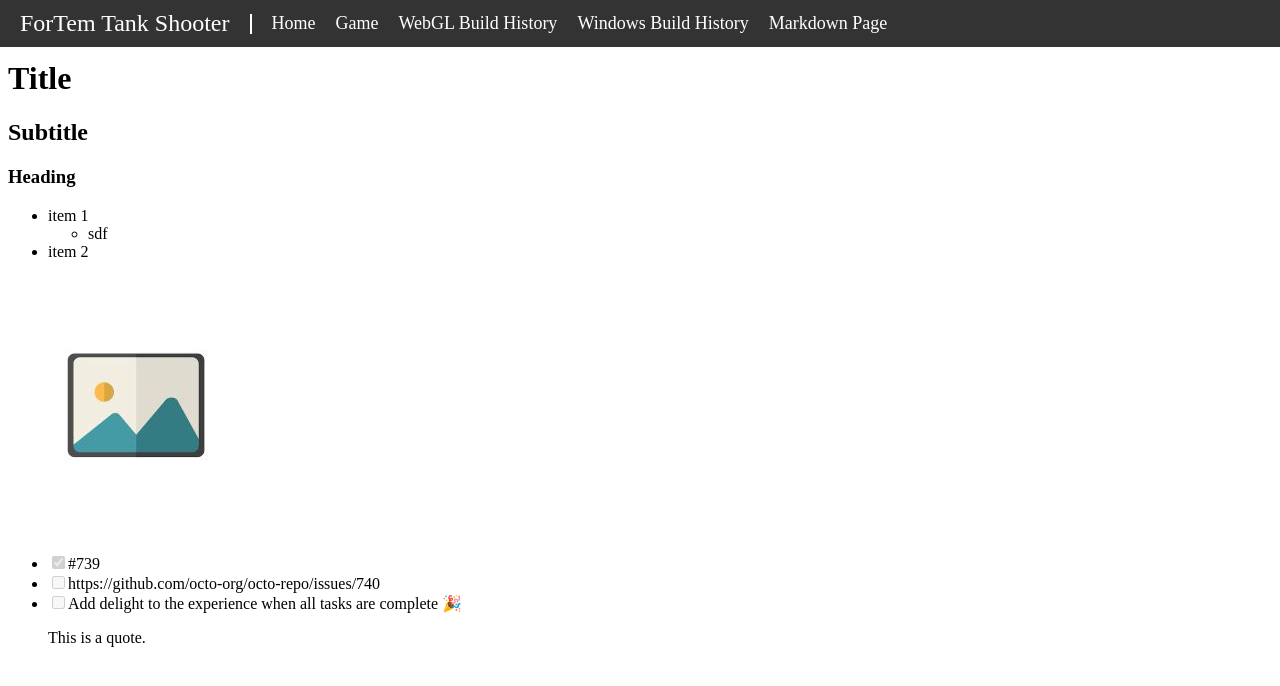
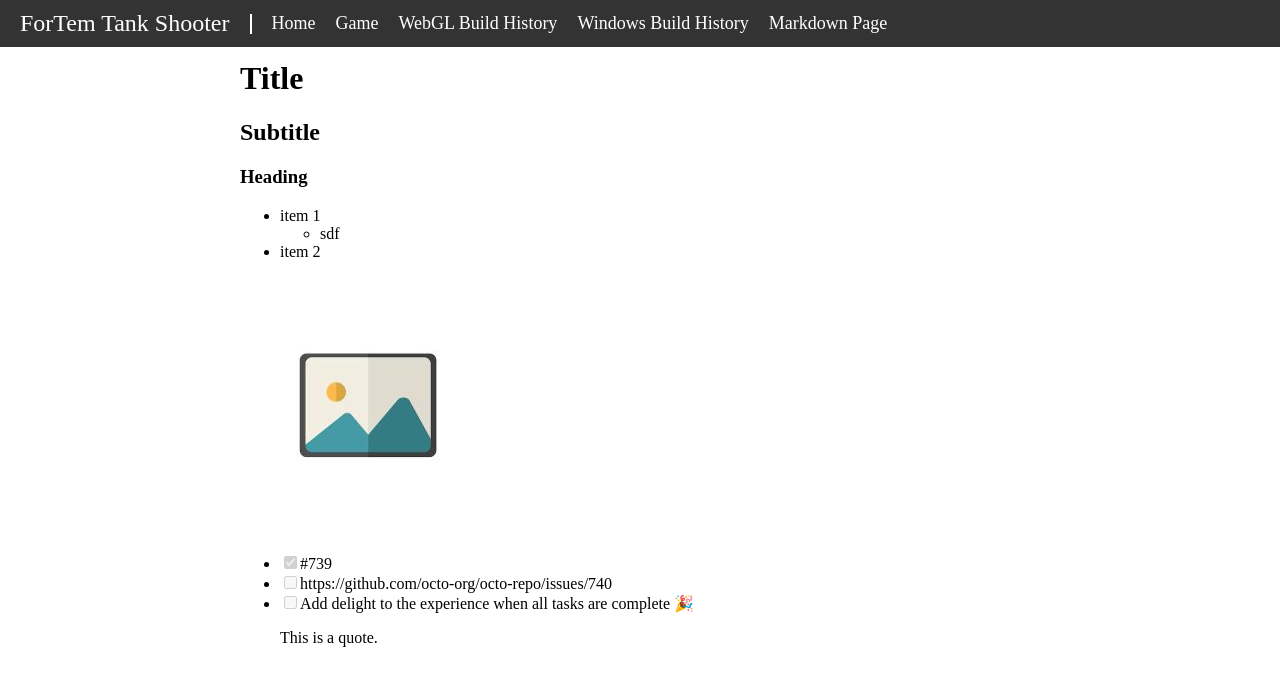
Before and after one commit to colt-fortem/DummyUnityProject, a Jekyll site: the page built from TestMarkdown/index.md, in a window 1280 px wide. Shown: the top 686 px of the page. Built offline with Jekyll 4.4.1, drawn with Linux system fonts in a browser that asks for light colours; emoji names are drawn with the system emoji font; our own code applies the rules of GitHub Pages for plain Markdown files.

Commit message:
center the body of md files

```diff
--- a/_layouts/default.html
+++ b/_layouts/default.html
@@ -4,7 +4,13 @@
     <link rel="stylesheet" href="{{ '/style.css' | relative_url }}">
 </head>
 <body>
-    {% include navbar.html %}
-    {{ content }}
+    <header>
+        {% include navbar.html %}
+    </header>
+
+    <!-- This centers your Markdown/HTML content -->
+    <main class="container">
+        {{ content }}
+    </main>
 </body>
 </html>
--- a/style.css
+++ b/style.css
@@ -1,4 +1,10 @@
 body { margin: 8px }
+
+.container {
+    max-width: 800px;    /* Limits how wide the text gets */
+    margin: 0 auto;      /* Centers the container horizontally */
+    padding: 0 20px;     /* Adds a little breathing room on mobile */
+}
 
 /* Style the navigation bar */
 .navbar {
```
